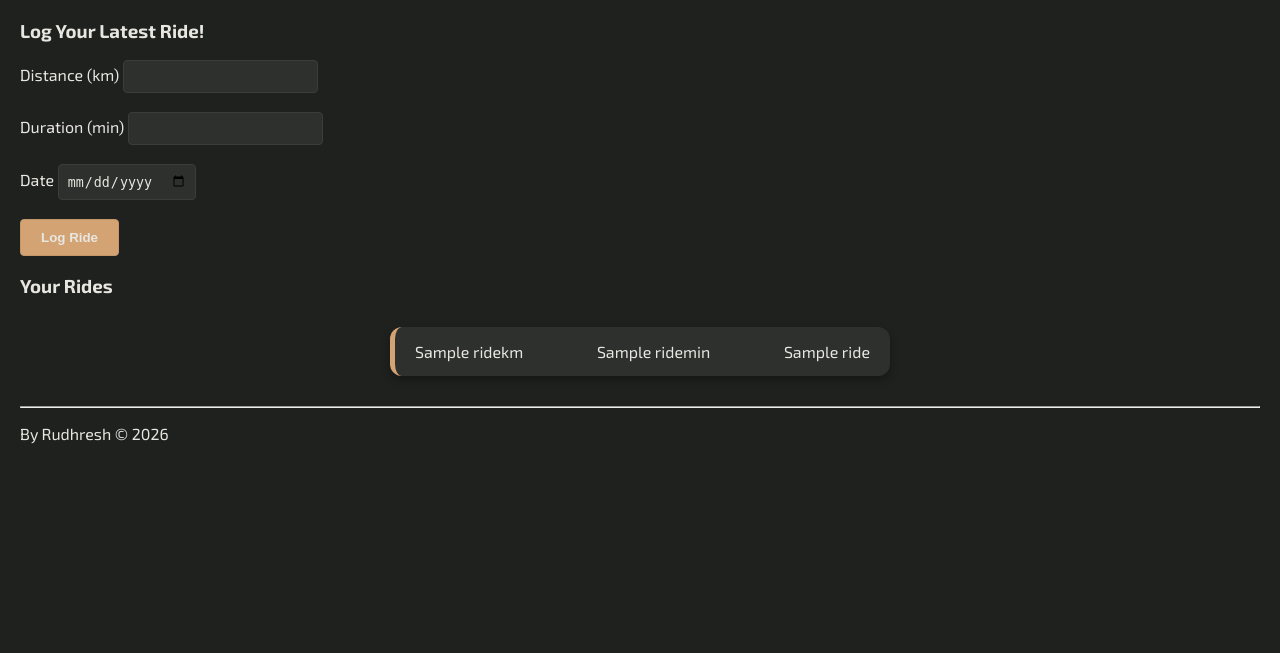
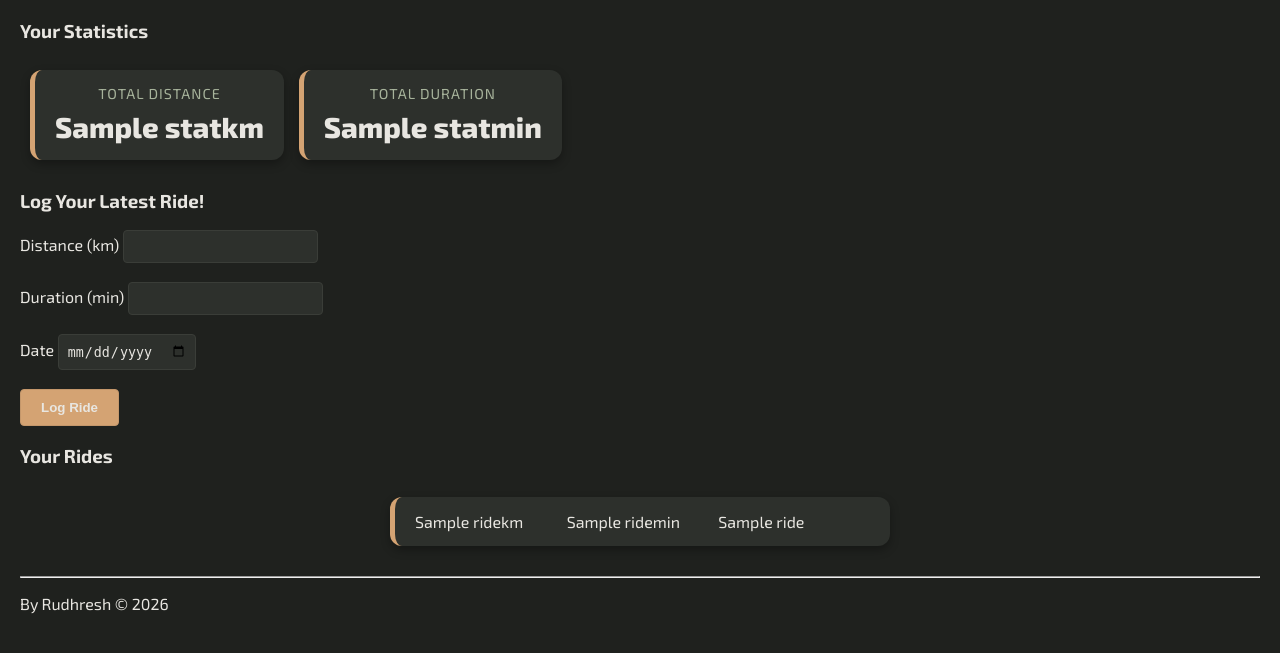
Before and after one commit to rudybrrr/cycling-dashboard, a Flask app: template cycling_app/templates/home.html in a window 1280 px wide. Shown: the part 72-725 px from the top of the page. Run offline with Flask 3, Linux system fonts and the light colour scheme; the template is opened without the code that fills it: most values are stand-ins (such as "Sample title", 1, 10 or a date in 2020).

Commit message:
Added simple stats, styling for it as well

```diff
--- a/cleanup.py
+++ /dev/null
@@ -1,6 +0,0 @@
-import sqlite3
-conn = sqlite3.connect('rides.db')
-conn.execute('DELETE FROM rides WHERE distance IS NULL OR distance = ""')
-conn.commit()
-conn.close()
-print("Done")
--- a/cycling_app/static/site.css
+++ b/cycling_app/static/site.css
@@ -26,6 +26,49 @@ body {
     font-family: var(--font-main);
     margin: 0;
     padding: 20px;
+}
+
+.stats-container {
+    display: flex;
+    flex-direction: row;
+    gap: 15px;
+    padding: 10px;
+}
+
+.stats-card {
+    display: flex;
+    flex-direction: column;
+    gap: 8px;
+    align-items: center;
+    background-color: var(--bg-surface);
+    color: var(--text-primary);
+    padding: 15px 20px;
+    border-radius: 12px;
+    box-shadow: 0 4px 10px rgba(0, 0, 0, 0.3);
+    transition: transform 0.2s, box-shadow 0.2s;
+    border-left: 5px solid var(--accent-primary);
+}
+
+.stats-card:hover {
+    transform: translateY(-2px);
+    box-shadow: 0 6px 15px rgba(0, 0, 0, 0.4);
+    border-left-color: var(--accent-hover);
+}
+
+.stats-label {
+    font-family: var(--font-main);
+    color: var(--text-muted);
+    font-size: 0.9rem;
+    text-transform: uppercase;
+    letter-spacing: 1px;
+}
+
+.stats-value {
+    font-family: var(--font-main);
+    color: var(--text-primary);
+    font-size: 1.8rem;
+    font-weight: 800; /* Matching your .navbar-brand weight */
+    line-height: 1.2;
 }
 
 input[type="number"],
@@ -67,8 +110,8 @@ input[type="submit"]:active {
 }
 
 .ride-card {
-    display: flex;
-    justify-content: space-between;
+    display: grid;
+    grid-template-columns: repeat(3, 1fr);
     align-items: center;
     background-color: var(--bg-surface);
     color: var(--text-primary);
@@ -82,7 +125,6 @@ input[type="submit"]:active {
 .ride-card:hover {
     transform: translateY(-2px);
     box-shadow: 0 6px 15px rgba(0, 0, 0, 0.4);
-    cursor: pointer;
     border-left-color: var(--accent-hover);
 }
 
--- a/cycling_app/templates/home.html
+++ b/cycling_app/templates/home.html
@@ -3,6 +3,17 @@
 Cycling Dashboard
 {% endblock %}
 {% block content %}
+<h3>Your Statistics</h3>
+<div class="stats-container">
+    <div class="stats-card">
+        <span class="stats-label">Total Distance</span>
+        <span class="stats-value">{{ stats[0] }}km</span>
+    </div>
+    <div class="stats-card">
+        <span class="stats-label">Total Duration</span>
+        <span class="stats-value">{{ stats[1] }}min</span>
+    </div>
+</div>
 <h3>Log Your Latest Ride!</h3>
 <form method="POST">
     <label for="distance">Distance (km)</label>
@@ -23,11 +34,6 @@ Cycling Dashboard
   {% endif %}
 {% endwith %}
 <h3>Your Rides</h3>
-<!-- <ul>
-    {% for ride in rides %}
-        <li>Distance: {{ ride[1] }}km | Duration: {{ ride[2] }}min | Date: {{ ride[3] }}</li>
-    {% endfor %}
-</ul> -->
 <div class="rides-list">
     {% for ride in rides %}
         <div class="ride-card">
--- a/cycling_app/views.py
+++ b/cycling_app/views.py
@@ -1,7 +1,7 @@
 from flask import Flask, render_template, request, redirect, url_for, flash
 from datetime import datetime
 from . import app
-from .database import insert_ride, get_rides
+from .database import insert_ride, get_rides, get_stats
 
 @app.route("/", methods=['GET', 'POST'])
 def home():
@@ -13,8 +13,10 @@ def home():
         flash(f"Ride logged! Distance: {distance}km, Duration: {duration}mins, Date: {date}")
         return redirect(url_for('home'))
     else:
+        stats = get_stats()
         rides = get_rides()
         return render_template(
             "home.html",
+            stats=stats,
             rides=rides
         )
```
Also changed, not shown: cycling_app/database.py (+9 -0 lines).
